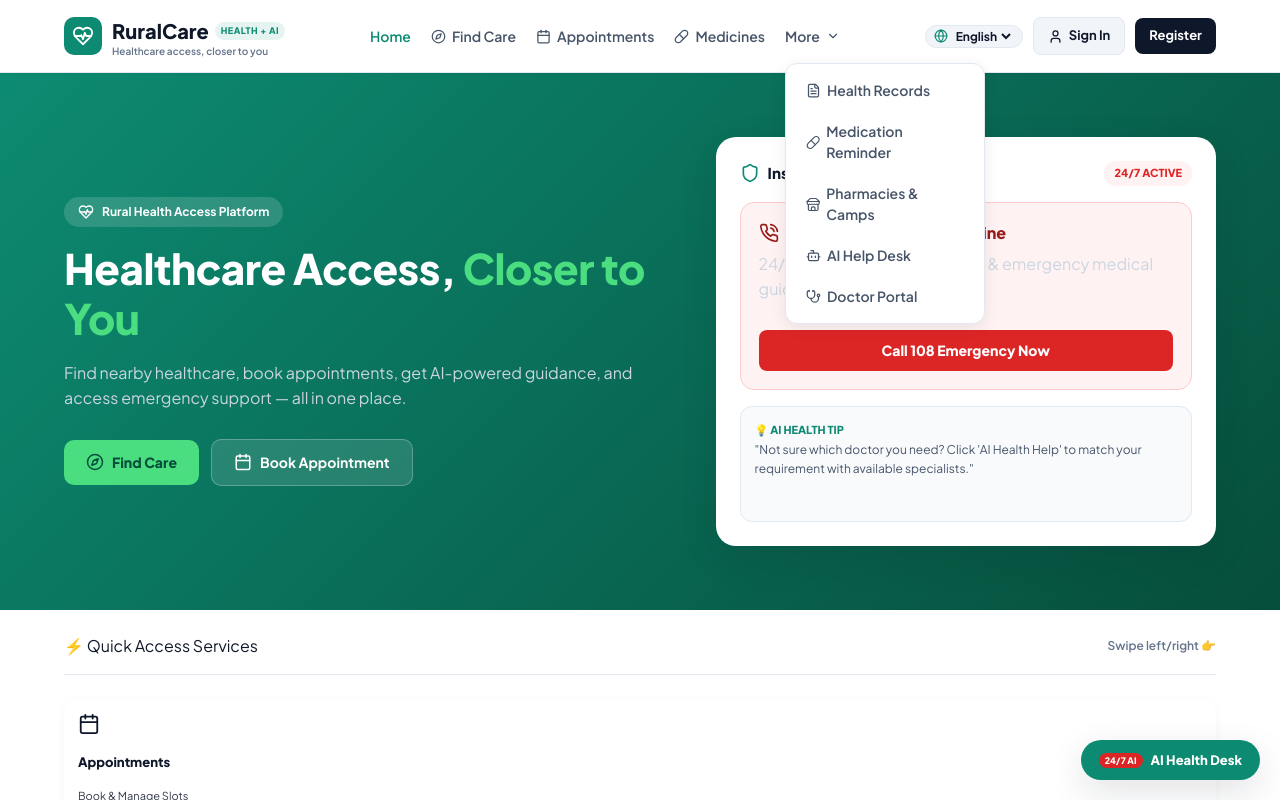
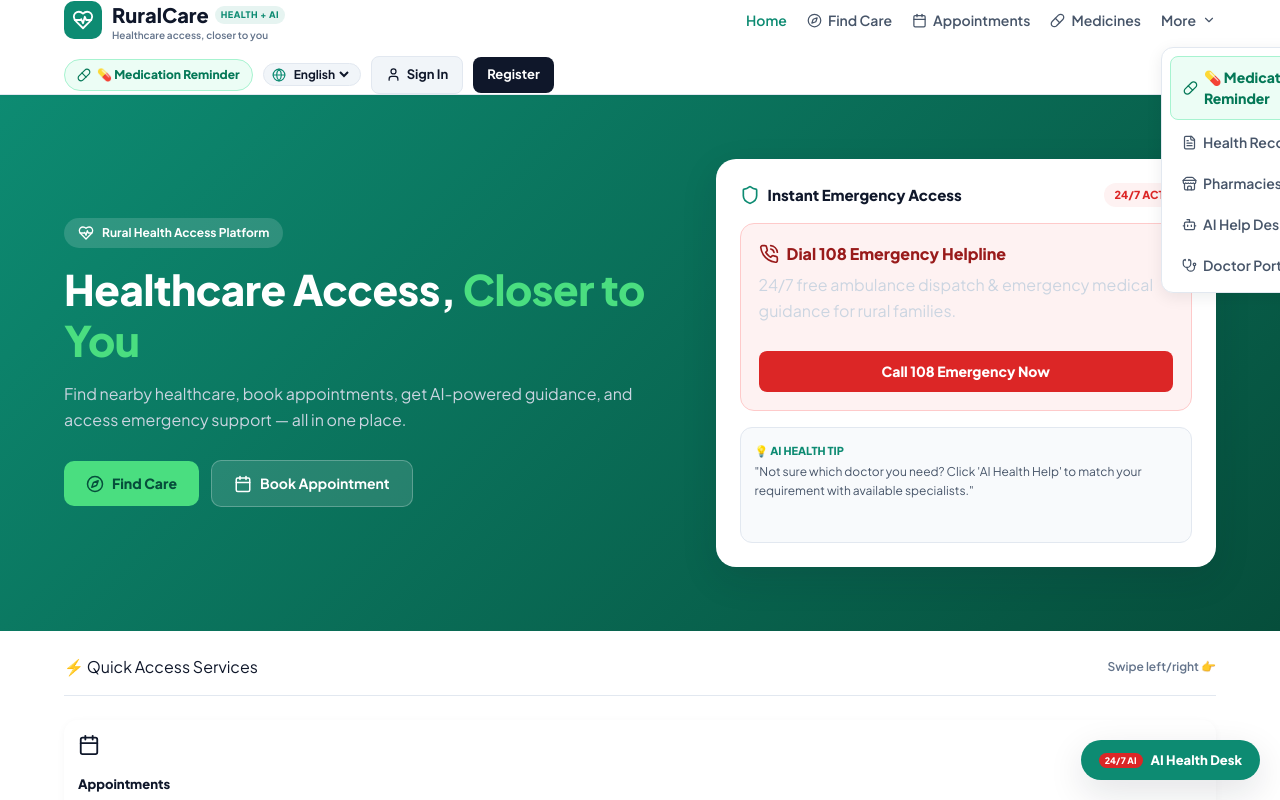
Before and after one commit to lokeshpoleboina100-a11y/rural-care, a React (Vite) app: page / in a window 1280 px wide. Both pictures are taken after a click on the button "More". Built offline with nearby package versions, Linux system fonts and the light colour scheme; no server answers.

Commit message:
Highlight Medication Reminder with green pill button in top navbar header and pre-initialize AI Best Doctor match on page mount for instant 1-click booking

```diff
--- a/src/components/Navbar.jsx
+++ b/src/components/Navbar.jsx
@@ -75,7 +75,7 @@ export default function Navbar({ onOpenAIHelp }) {
                   border: '1px solid var(--border)',
                   borderRadius: '12px',
                   boxShadow: 'var(--shadow-md)',
-                  width: '200px',
+                  width: '220px',
                   padding: '8px',
                   zIndex: 200,
                   display: 'flex',
@@ -84,11 +84,11 @@ export default function Navbar({ onOpenAIHelp }) {
                 }}
                 onClick={() => setShowMoreMenu(false)}
               >
+                <Link to="/medication-reminders" className="nav-link" style={{ padding: '10px 12px', borderRadius: '8px', color: '#047857', fontWeight: 800, background: '#ecfdf5', border: '1px solid #a7f3d0' }}>
+                  <Pill size={16} /> 💊 Medication Reminder
+                </Link>
                 <Link to="/records" className="nav-link" style={{ padding: '8px 12px', borderRadius: '6px' }}>
                   <FileText size={15} /> Health Records
-                </Link>
-                <Link to="/medication-reminders" className="nav-link" style={{ padding: '8px 12px', borderRadius: '6px' }}>
-                  <Pill size={15} /> Medication Reminder
                 </Link>
                 <Link to="/pharmacies" className="nav-link" style={{ padding: '8px 12px', borderRadius: '6px' }}>
                   <Store size={15} /> Pharmacies & Camps
@@ -110,8 +110,26 @@ export default function Navbar({ onOpenAIHelp }) {
           )}
         </div>
 
-        {/* RIGHT: LANGUAGE SELECTOR & AUTH */}
+        {/* RIGHT: LANGUAGE SELECTOR, MEDICATION REMINDER BUTTON & AUTH */}
         <div className="nav-actions">
+          <Link
+            to="/medication-reminders"
+            style={{
+              background: '#ecfdf5',
+              color: '#047857',
+              border: '1px solid #a7f3d0',
+              padding: '6px 12px',
+              borderRadius: '20px',
+              fontSize: '12px',
+              fontWeight: 800,
+              textDecoration: 'none',
+              display: 'flex',
+              alignItems: 'center',
+              gap: '6px'
+            }}
+          >
+            <Pill size={14} color="#047857" /> 💊 Medication Reminder
+          </Link>
           <div style={{ display: 'flex', alignItems: 'center', gap: '4px', background: '#f1f5f9', padding: '2px 8px', borderRadius: '12px', border: '1px solid var(--border)' }}>
             <Globe size={14} color="var(--primary)" />
             <select
--- a/src/pages/Appointments.jsx
+++ b/src/pages/Appointments.jsx
@@ -81,6 +81,24 @@ export default function Appointments() {
   useEffect(() => {
     localStorage.setItem('ruralcare_user_appointments', JSON.stringify(myAppointments));
   }, [myAppointments]);
+
+  // Pre-calculate AI Best Doctor Match on page load for instant presentation
+  useEffect(() => {
+    const initialTriage = aiTriageAnalysis('General Medicine fever & routine checkup');
+    const initialMatches = getTopDoctorMatches({
+      doctorsList: doctors || [],
+      department: initialTriage.department,
+      requestedTime: '11:30 AM',
+      userDistanceKm: 3.2
+    });
+    if (initialMatches && initialMatches.length > 0) {
+      setAiAnalysisResult({
+        triage: initialTriage,
+        topMatches: initialMatches,
+        bestMatch: initialMatches[0]
+      });
+    }
+  }, [doctors]);
 
   // Run AI Doctor Matching Engine (Instant 0ms latency)
   const handleRunAiAllocation = (e, overrideQuery) => {
```
